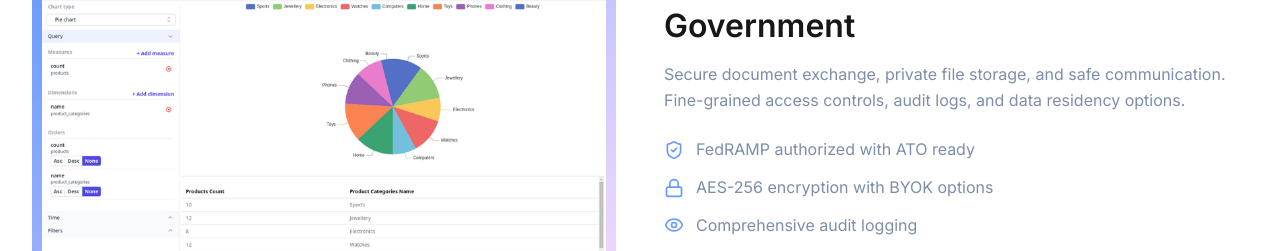
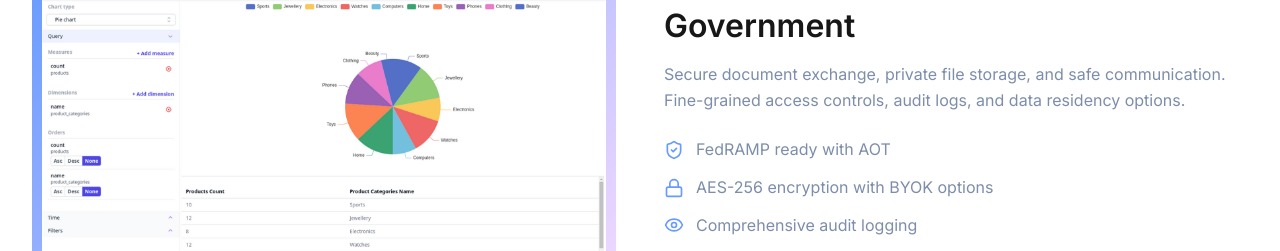
Before and after one commit to penyerang39/cospace, a Next.js app: page / in a window 1280 px wide. Shown: the part 5222-5473 px from the top of the page. Built offline with nearby package versions, Linux system fonts and the light colour scheme.

Commit message:
small fixes

```diff
--- a/app/docs/page.tsx
+++ b/app/docs/page.tsx
@@ -7,7 +7,6 @@ export default function DocsPage() {
   return (
     <main className="min-h-screen">
       <PageMain
-        fullHeight={false}
         title={<><span className="gradient-text">Documentation</span></>}
         subtitle={<>Guides to get productive fast. Everything you need to master Cospace and build better workflows for your team.</>}
       />
--- a/app/page.tsx
+++ b/app/page.tsx
@@ -539,7 +539,7 @@ export default function Home() {
                 <ul className="space-y-3" role="list">
                   <li className="flex items-center gap-3">
                     <ShieldCheck className="w-5 h-5 text-accent" aria-hidden="true" />
-                    <span className="body-text">FedRAMP authorized with ATO ready</span>
+                    <span className="body-text">FedRAMP ready with AOT</span>
                   </li>
                   <li className="flex items-center gap-3">
                     <Lock className="w-5 h-5 text-accent" aria-hidden="true" />
```
